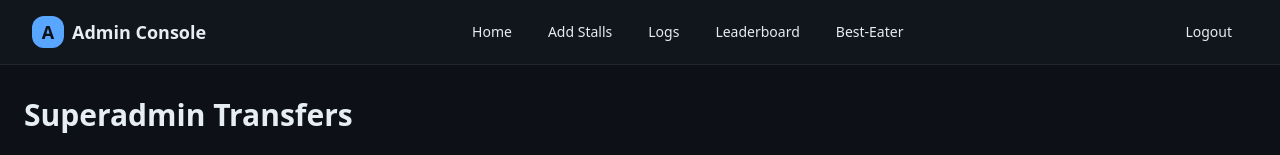
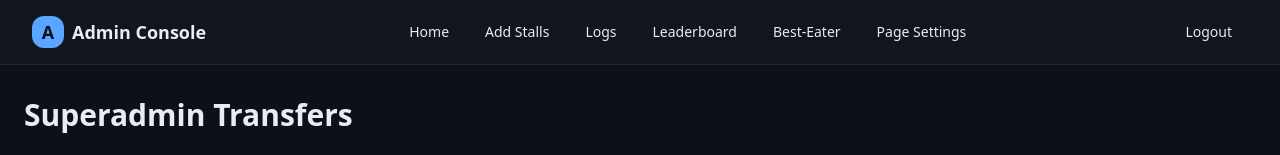
Before and after one commit to hetshah16/ecellfc, a Next.js app: page /2345wertyujnbfvdctc4w567uieoi/fsaa-sdhhx-ppej/home in a window 1280 px wide. Shown: the top 155 px of the page. Built offline with nearby package versions, Linux system fonts and the light colour scheme; no server answers.

Commit message:
pagesettings

```diff
--- a/src/app/2345wertyujnbfvdctc4w567uieoi/fsaa-sdhhx-ppej/components/AdminNavbar.js
+++ b/src/app/2345wertyujnbfvdctc4w567uieoi/fsaa-sdhhx-ppej/components/AdminNavbar.js
@@ -60,6 +60,12 @@ export default function AdminNavbar() {
           >
             Best-Eater
           </Link>
+          <Link
+            href="/2345wertyujnbfvdctc4w567uieoi/fsaa-sdhhx-ppej/page-settings"
+            className="px-4 py-2 text-foreground hover:text-primary rounded-lg hover:bg-muted/50 transition-colors font-medium text-sm"
+          >
+            Page Settings
+          </Link>
         </div>
 
         {/* Logout Button */}
```
